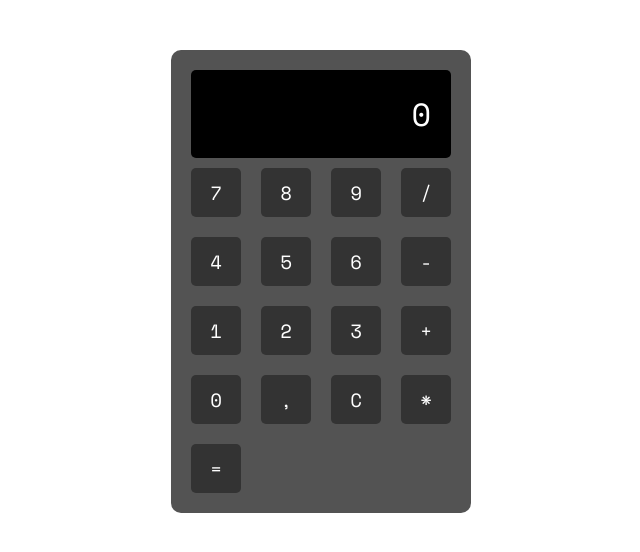
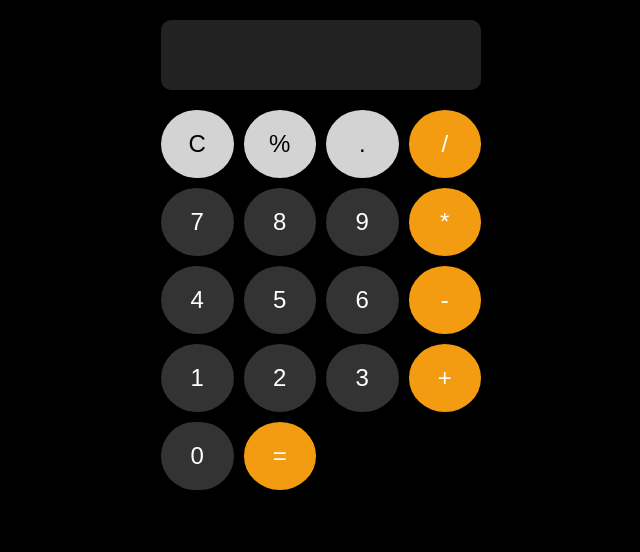
Before and after one commit to clebinho1994/calculadora-simples, a plain HTML site: page index.html in a window 1280 px wide. Shown: the whole page, without its empty margins (319-959 px from the left). Drawn offline with nearby package versions, Linux system fonts and the light colour scheme.

Commit message:
finished Project

```diff
--- a/index.html
+++ b/index.html
@@ -7,30 +7,27 @@
   <title>Calculadora</title>
 </head>
 <body>
-  <div class="calculadora">
-    <div class="display">0</div>
-    <div class="btn">
-      <button data-valor="7">7</button>
-      <button data-valor="8">8</button>
-      <button data-valor="9">9</button>
-      <button data-valor="/">/</button>
-
-      <button data-valor="4">4</button>
-      <button data-valor="5">5</button>
-      <button data-valor="6">6</button>
-      <button data-valor="7-">-</button>
-
-      <button data-valor="1">1</button>
-      <button data-valor="2">2</button>
-      <button data-valor="3">3</button>
-      <button data-valor="+">+</button>
-
-      <button data-valor="0">0</button>
-      <button data-valor=",">,</button>
-      <button id="limpar" class="limpar">C</button>
-      <button data-valor="*">*</button>
-
-      <button data-valor="=" id="igual">=</button>
+  <div class="calculator">
+    <div class="display" id="display"></div>
+    <div class="buttons">
+      <button class="button light-gray" onclick="clearDisplay()">C</button>
+      <button class="button light-gray" onclick="appendOperator('%')">%</button>
+      <button class="button light-gray" onclick="appendOperator('.')">.</button>
+      <button class="button orange" onclick="appendOperator('/')">/</button>
+      <button class="button dark-gray" onclick="appendNumber('7')">7</button>
+      <button class="button dark-gray" onclick="appendNumber('8')">8</button>
+      <button class="button dark-gray" onclick="appendNumber('9')">9</button>
+      <button class="button orange" onclick="appendOperator('*')">*</button>
+      <button class="button dark-gray" onclick="appendNumber('4')">4</button>
+      <button class="button dark-gray" onclick="appendNumber('5')">5</button>
+      <button class="button dark-gray" onclick="appendNumber('6')">6</button>
+      <button class="button orange" onclick="appendOperator('-')">-</button>
+      <button class="button dark-gray" onclick="appendNumber('1')">1</button>
+      <button class="button dark-gray" onclick="appendNumber('2')">2</button>
+      <button class="button dark-gray" onclick="appendNumber('3')">3</button>
+      <button class="button orange" onclick="appendOperator('+')">+</button>
+      <button class="button dark-gray wide" onclick="appendNumber('0')">0</button>
+      <button class="button orange" onclick="calculate()">=</button>
 
 
 
--- a/script.js
+++ b/script.js
@@ -1,2 +1,35 @@
-const display = document.querySelector('display');
-const botoes = document.querySelectorAll('button');
+let display = document.getElementById('display');
+let currentInput = "";
+let currentOperator = "";
+
+function appendNumber(value) {
+  currentInput += value;
+  display.textContent = currentInput;
+}
+
+function appendOperator(operator) {
+  if(currentInput === "" && operator !== ".") {
+    return;
+  } else {
+    currentInput += operator;
+  }
+  display.textContent = currentInput;
+}
+
+function calculate() {
+  try {
+    let result = eval(currentInput)
+    if(!Number.isInteger(result)){
+      result = result.toFixed(2);
+    }
+    currentInput = result;
+    display.textContent = currentInput;
+  } catch(error){
+    display.textContent = "Erro";
+  }
+}
+
+function clearDisplay() {
+  currentInput = "";
+  display.textContent = currentInput;
+}
--- a/style.css
+++ b/style.css
@@ -1,46 +1,64 @@
 @import url('https://fonts.googleapis.com/css2?family=Poppins:ital,wght@0,100;0,200;0,300;0,400;0,500;0,600;0,700;0,800;0,900;1,100;1,200;1,300;1,400;1,500;1,600;1,700;1,800;1,900&family=Roboto:ital,wght@0,100..900;1,100..900&family=Space+Mono:ital,wght@0,400;0,700;1,400;1,700&display=swap');
 
-* {
+body {
+  display: flex;
+  justify-content: center;
+  align-self:center;
+  height: 100vh;
+  background-color: #000;
   margin: 0;
-  padding: 0;
-  box-sizing: border-box;
-  font-family: "Space Mono", monospace;
 }
 
-.calculadora {
-  max-width: 300px;
-  margin: 50px auto;
-  background: #535353;
+.calculator {
+  background-color: #000;
   padding: 20px;
+  border-radius: 20px;
+  box-shadow: 0 0 10px rgba(0,0,0,0.5);
+  text-align: center;
+  width: 320px;
+}
+
+.display {
+  background-color: #222;
+  color: #fff;
+  font-size: 40px;
+  padding: 10px;
   border-radius: 10px;
+  margin-bottom: 20px;
+  min-height: 50px;
+  text-align: right;
+}
+
+.buttons {
+  display: grid;
+  grid-template-columns: repeat(4, 1fr);
+  gap: 10px;
+}
+
+.button {
+  border: none;
+  border-radius: 50%;
+  padding: 20px;
+  font-size: 1.5rem;
+  cursor: pointer;
+}
+
+.button.dark-gray {
+  background-color: #333;
   color: #fff;
 }
 
-.display  {
-  background: #000;
-  padding: 20px;
-  font-size: 2rem;
-  text-align: right;
-  margin-bottom: 10px;
-  border-radius: 5px;
+.button.orange {
+  background-color: #f39c12;
+  color: #fff;
 }
 
-.btn {
-  display: grid;
-  grid-template-columns: repeat(4, 1fr);
-  gap: 20px;
+.button.light-gray {
+  background-color: #d3d3d3;
+  color: #000;
 }
 
-button {
-  padding: 10px;
-  font-size: 1.2rem;
-  background: #333;
-  color: #fff;
-  border: 0;
-  cursor: pointer;
-  border-radius: 5px;
+.button.wide {
+  grid-column:  span 1;
+  border-radius: 50px;
 }
-
-button:hover {
-  background: #444;
-}
```
Also changed, not shown: 1 other file.
